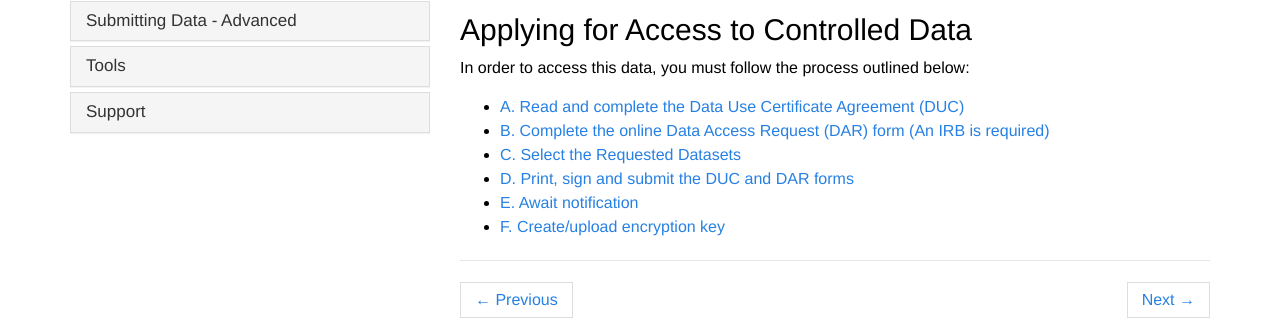
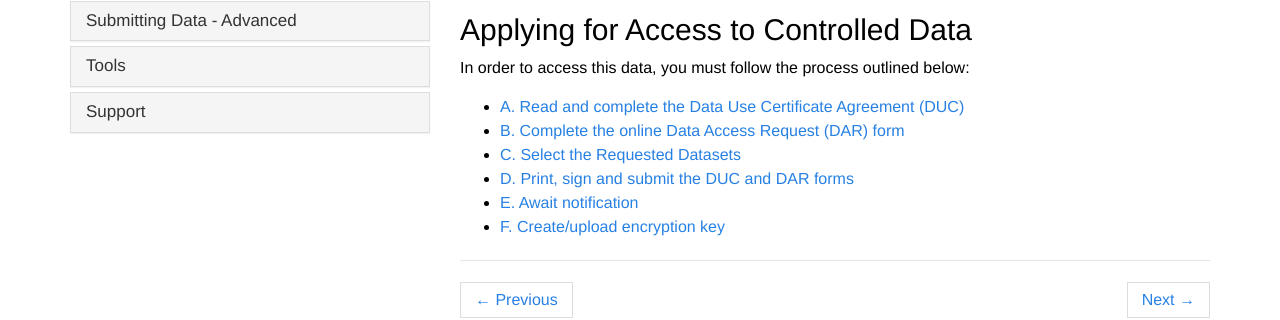
Before and after one commit to informatics-isi-edu/facebase-docs, a Jekyll site: the page built from docs/_docs/human-data/human-data.md, in a window 1280 px wide and 1135 px high. Shown: the part 730-1050 px from the top of the window. Built offline with Jekyll 4.4.1, drawn with Linux system fonts in a browser that asks for light colours.

Commit message:
fixing IRB reference

```diff
--- a/docs/_docs/human-data/human-data.md
+++ b/docs/_docs/human-data/human-data.md
@@ -23,7 +23,7 @@ You will need the following to complete this process:
 In order to access this data, you must follow the process outlined below:
 
 * [A. Read and complete the Data Use Certificate Agreement (DUC)]({{ "/docs/duc/" | relative_url }})
-* [B. Complete the online Data Access Request (DAR) form (An IRB is required)]({{ "/docs/dar/" | relative_url }})
+* [B. Complete the online Data Access Request (DAR) form]({{ "/docs/dar/" | relative_url }})
 * [C. Select the Requested Datasets]({{ "/docs/select-datasets/" | relative_url }})
 * [D. Print, sign and submit the DUC and DAR forms]({{ "/docs/print-sign-submit/" | relative_url }})
 * [E. Await notification]({{ "/docs/notification/" | relative_url }})
```
Also changed, not shown: docs/_docs/human-data/dar.md (+1 -1 lines).
